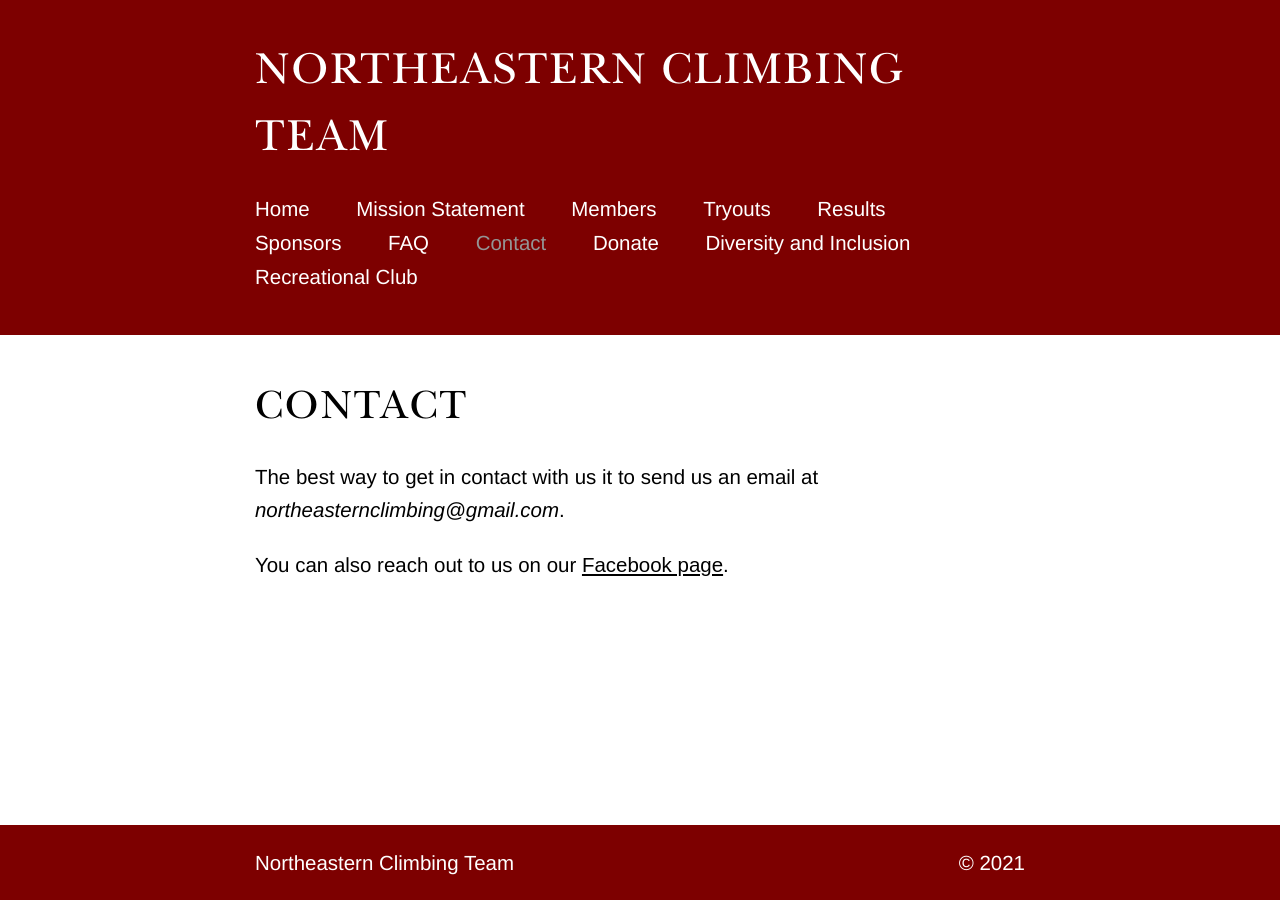
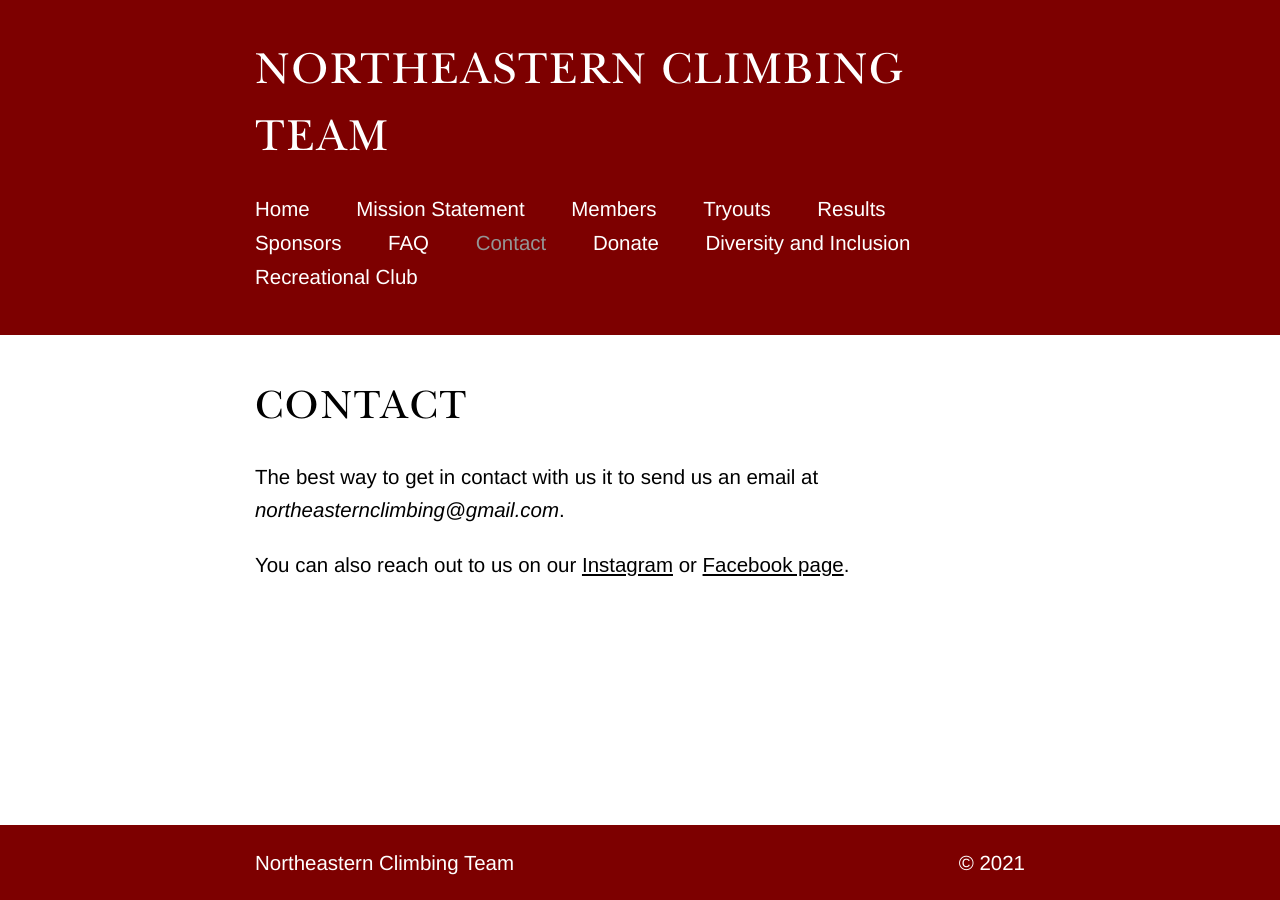
Before and after one commit to NortheasternClimbing/northeasternclimbing.github.io, a Jekyll site: the page built from team/contact.md, in a window 1280 px wide. Built offline with Jekyll 4.4.1, drawn with Linux system fonts in a browser that asks for light colours.

Commit message:
Update contact.md

```diff
--- a/team/contact.md
+++ b/team/contact.md
@@ -4,4 +4,4 @@
 ---
 The best way to get in contact with us it to send us an email at *northeasternclimbing@gmail.com*.
 
-You can also reach out to us on our [Facebook page](https://www.facebook.com/northeasternclimbing/).
+You can also reach out to us on our [Instagram](https://www.instagram.com/northeasternclimbing/) or [Facebook page](https://www.facebook.com/northeasternclimbing/).
```
